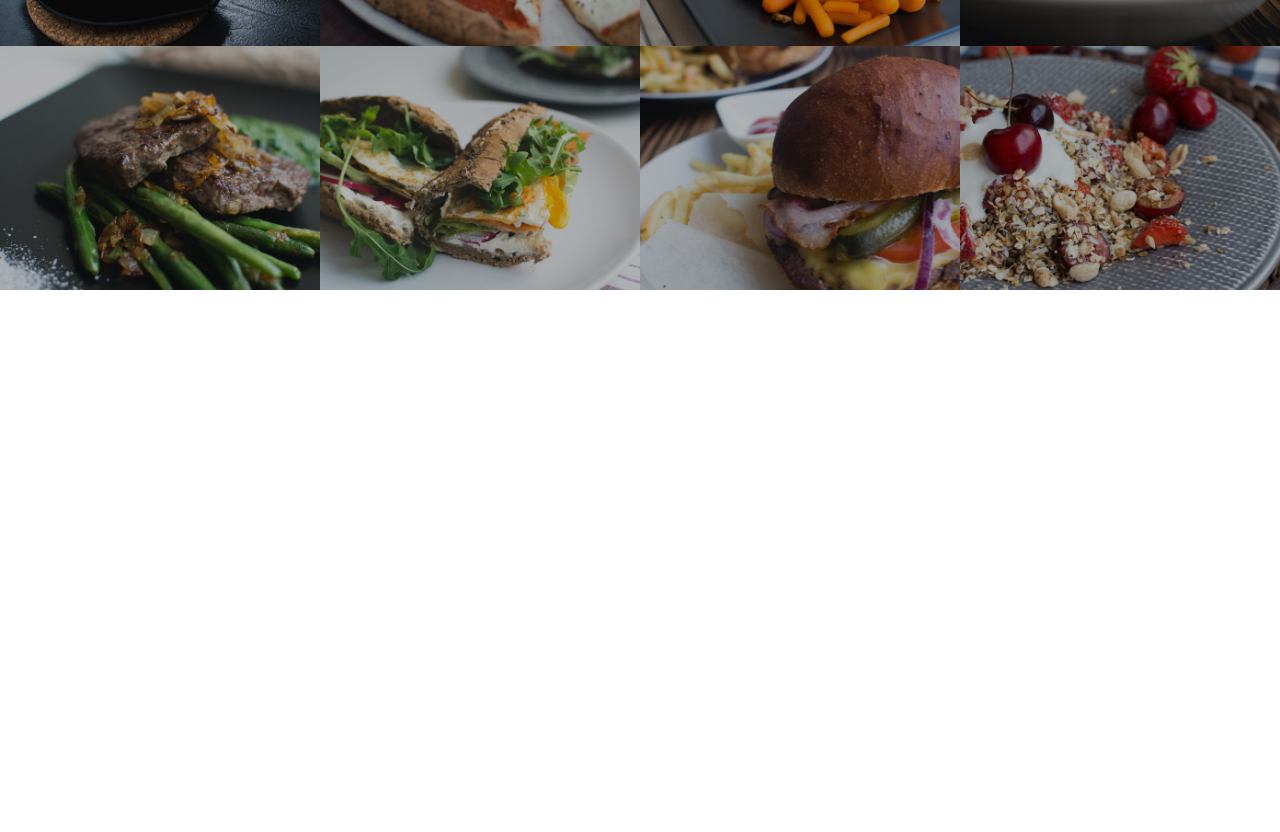
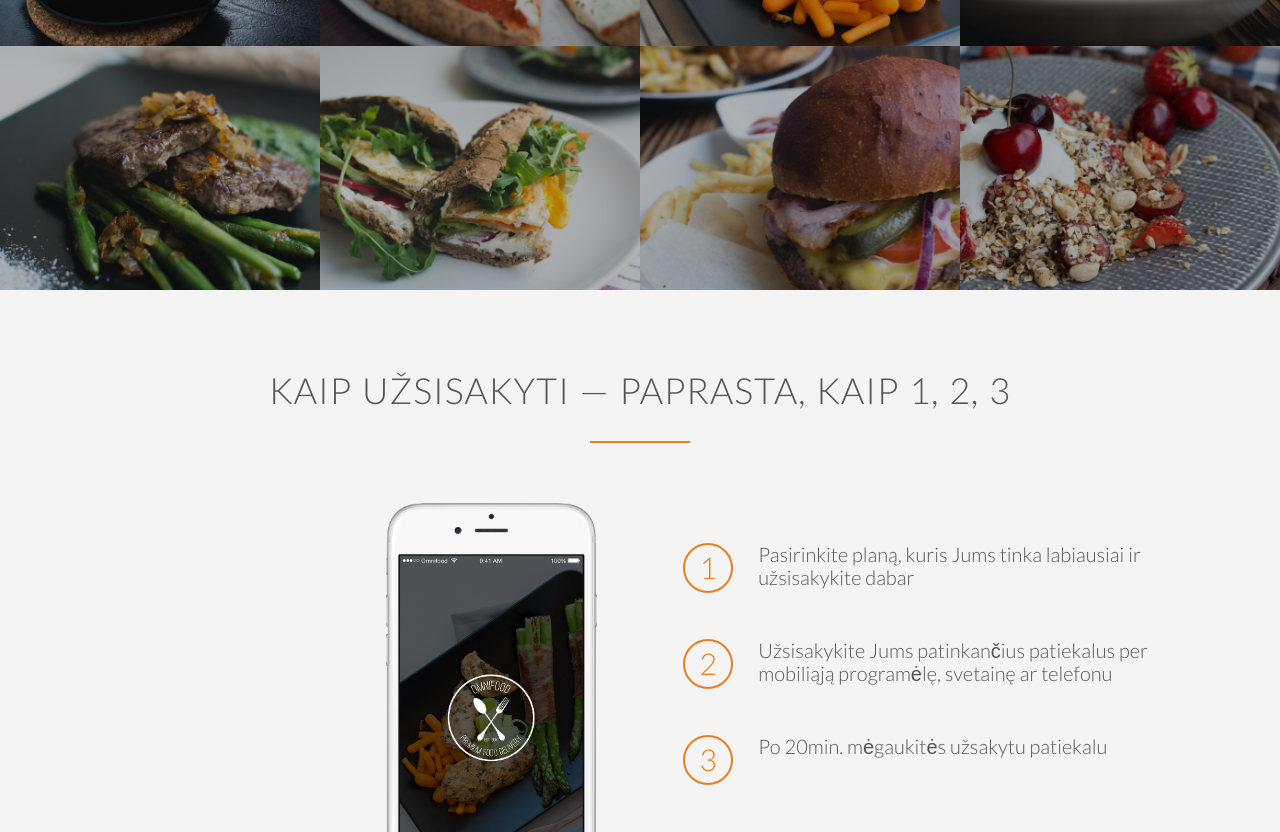
Before and after one commit to kvadrantas/Udemy1-HTML-CSS-Food, a plain HTML site: page index.html in a window 1280 px wide. Shown: the part 1734-2566 px from the top of the page. Before the commit the page ends 2024 px from the top, so only its background shows below. Drawn offline with Linux system fonts and the light colour scheme; files whose address does not match are found by name.

Commit message:
Added section: How to order - Kaip uzsisakyti

```diff
--- a/index.html
+++ b/index.html
@@ -68,7 +68,7 @@
     </section>
 
     <section class="section-meals">
-        <ul class="meals-showcase">
+        <ul class="meals-showcase clearfix">
             <li>
                 <figure class="meal-photo">
                     <img src="resources/img/1.jpg" alt="Korean bibimbap with egg and vegetables">
@@ -90,7 +90,7 @@
                 </figure>
             </li>
         </ul>
-        <ul class="meals-showcase">
+        <ul class="meals-showcase clearfix">
             <li>
                 <figure class="meal-photo">
                     <img src="resources/img/5.jpg" alt="Paleo beef steak with vegetables">
@@ -113,6 +113,34 @@
             </li>
         </ul>
     </section>
+
+    <section class="section-steps">
+        <div class="row">
+            <h2>Kaip užsisakyti &mdash; paprasta, kaip 1, 2, 3</h2>
+        </div>
+        <div class="row">
+            <div class="col span-1-of-2 steps-box">
+                <img src="resources/img/app-iPhone.png" alt="Food on Iphone" class="app-screen">
+            </div>
+            <div class="col span-1-of-2 steps-box">
+                <div class="works-step">
+                    <div>1</div>
+                    <p>Pasirinkite planą, kuris Jums tinka labiausiai ir užsisakykite dabar</p>
+                </div>
+                <div class="works-step">
+                    <div>2</div>
+                    <p>Užsisakykite Jums patinkančius patiekalus per mobiliąją programėlę, svetainę ar telefonu</p>
+                </div>
+                <div class="works-step">
+                    <div>3</div>
+                    <p>Po 20min. mėgaukitės užsakytu patiekalu</p>
+                </div>
+
+                <a href="#" class="btn-app"><img src="resources/img/download-app.svg" alt="App store button"></a>
+                <a href="#" class="btn-app"><img src="resources/img/download-app-android.png" alt="Play store button"></a>
+            </div>
+        </div>
+    </section>
 </body>
 </html>
 
@@ -124,4 +152,6 @@
 <!--
 
 
+
+
 -->
--- a/resources/css/style.css
+++ b/resources/css/style.css
@@ -16,6 +16,15 @@ html {
     font-size: 20px;
     font-weight: 300;
     text-rendering: optimizeLegibility; // makes fonts rendering in a perfect way
+}
+
+.clearfix {zoom: 1}
+.clearfix:after {
+    content: '.';
+    clear: both;
+    display: block;
+    height: 0;
+    visibility: hidden;
 }
 
 /* ----------------------------------------------------- */
@@ -246,3 +255,53 @@ header {
     transform: scale(1.03);
     opacity: 1;
 }
+
+/* ----------------------------------------------------- */
+/* HOW IT WORKS */
+/* ----------------------------------------------------- */
+
+.section-steps {
+    background-color: #f4f4f4;
+}
+.steps-box:first-child {
+    margin-top: 30px;
+    text-align: right;
+    padding-right: 3%;
+}
+
+.steps-box:last-child {
+    padding-left: 3%;
+    margin-top: 70px;
+}
+
+.app-screen {
+    width: 40%;
+}
+
+.works-step {
+    margin-bottom: 50px;
+}
+
+.works-step:last-of-type {
+    margin-bottom: 80px;
+}
+
+.works-step div {
+    color: #e67e22;
+    border: 2px solid #e67e22;
+    display: inline-block;
+    border-radius: 50%;
+    height: 50px;
+    width: 50px;
+    text-align: center;
+    padding: 5px;
+    float: left;
+    font-size: 150%;
+    margin-right: 25px;
+}
+
+.btn-app img {
+    height: 50px;
+    width: auto;
+    margin-right: 10px;
+}
```
